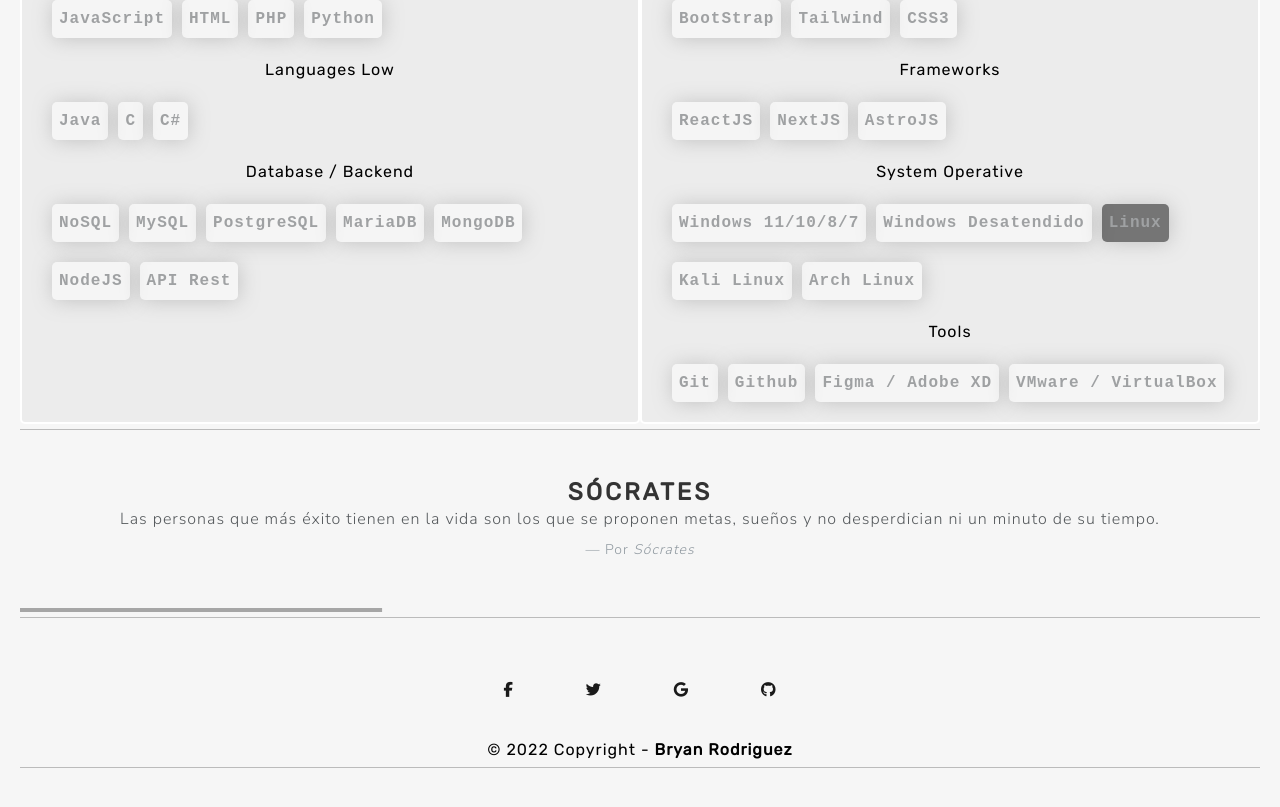
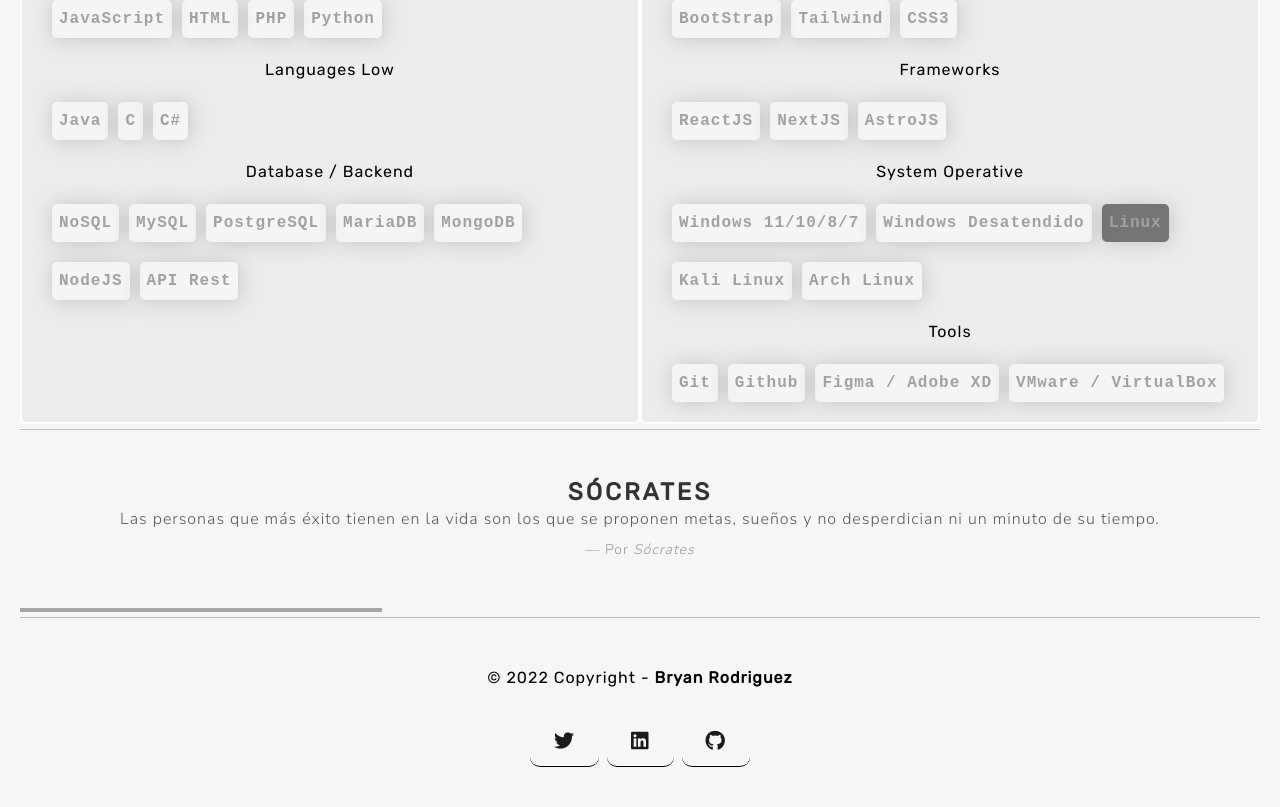
Before and after one commit to Serphp/portf-serph, a React (Vite) app: page / in a window 1280 px wide. Shown: the part 1195-2002 px from the top of the page. Built offline with nearby package versions, Linux system fonts and the light colour scheme.

Commit message:
[++] Improve Proyect Pages, Fixes Footer flex and new style + functionality.

```diff
--- a/components/Main/Footer.jsx
+++ b/components/Main/Footer.jsx
@@ -2,28 +2,28 @@
     return (
         <>
 <footer>
-    <div className="text-center">
-      <a className="btn btn-link btn-floating btn-lg m-1" href="#!">
-      <i className="fab fa-facebook-f"></i></a>
 
-      <a className="btn btn-link btn-floating btn-lg m-1" href="#!">
-      <i className="fab fa-twitter"></i></a>
+<div className="text-center p-4">
+    <div style={{ textAlign: "center", color: "black", fontFamily: "rubik" }}>
+    © 2022 Copyright - <b>Bryan Rodriguez</b>
 
-      <a
-        className="btn btn-link btn-floating btn-lg m-1" href="#!">
-        <i className="fab fa-google"></i></a>
-
-      <a className="btn btn-link btn-floating btn-lg m-1" href="#!">
-      <i className="fab fa-github"></i></a>
+    </div>
     </div>
 
     <div className="text-center">
-    <div style={{ textAlign: "center", color: "black", fontFamily: "rubik" }}>
-    © 2022 Copyright - <b>Bryan Rodriguez</b>
-    <hr/>
+
+      <a className="btn btn-link btn-floating m-1" target="_blank" href="https://twitter.com/Serphp">
+      <i className="fab fa-twitter"></i></a>
+
+
+      <a className="btn btn-link btn-floating m-1" target="_blank" href="https://www.linkedin.com/in/bryaninit/">
+      <i class="fab fa-linkedin"></i></a>
+
+      <a className="btn btn-link btn-floating m-1" target="_blank" href="https://github.com/Serphp">
+      <i className="fab fa-github"></i></a>
 
     </div>
-    </div>
+    <div className="p-5"></div>
     </footer>
     </>
     );
--- a/components/Proyects.jsx
+++ b/components/Proyects.jsx
@@ -16,7 +16,7 @@
                 </div>
                 <div className="text-container">
                 <h2>{name}</h2>
-                <h5> {description}</h5>
+                <p style={{ 'fontSize': '16px'}}> {description}</p>
                 <div className="lang">{lang}</div>
                 <div className="containerx">
                 <a href={url} target="_blank" className="button">Github</a>
--- a/pages/NoPage.jsx
+++ /dev/null
@@ -1,5 +0,0 @@
-const NoPage = () => {
-    return <h1>404</h1>;
-  };
-
-  export default NoPage;
--- a/pages/NotFound.jsx
+++ b/pages/NotFound.jsx
@@ -7,6 +7,7 @@
                         <h1>404</h1>
                         <h2>Page not found</h2>
                         <p>Sorry, the page you are looking for does not exist.</p>
+                        <a href="/"> Back to home </a>
                     </div>
                 </div>
             </div>
--- a/serph/NProyects.js
+++ b/serph/NProyects.js
@@ -2,7 +2,7 @@
     {
         id: 1,
         name: 'TODO',
-        description: 'Administrador de tareas',
+        description: 'Administrador de tareas, donde puedes crear, editar, eliminar y marcar como completada las tareas.',
         lang: 'HTML5, CSS3, REACTJS + VITE, TAILWIND',
         image: 'https://raw.githubusercontent.com/Serphp/portf-serph/master/src/media/todo.gif',
         url: 'https://github.com/Serphp/react-todo',
@@ -11,8 +11,8 @@
     {
         id: 2,
         name: 'Laravel Notes',
-        description: 'UN COMPARTIDO DE NOTAS.',
-        lang: 'Laravel | PHP | BOOTSTRAP | HTML5 | JS | SASS',
+        description: 'Un administrador de notas entre usuarios, donde pueden ver, editar, eliminar, crear notas y compartir notas entre usuarios registrados..',
+        lang: 'Laravel | PHP | BOOTSTRAP | HTML5 | JS | SASS | MariaDB',
         image: 'https://raw.githubusercontent.com/Serphp/portf-serph/master/src/media/laravel.png',
         url: 'https://github.com/Serphp/Laravel-Notes',
         url2: 'https://imgur.com/a/mCovB2R'
@@ -20,7 +20,7 @@
     {
         id: 3,
         name: 'QR Generate',
-        description: 'Generador de Codigos QR, textos y urls.',
+        description: 'Generador de códigos QR, con la posibilidad de descargar el código en formato PNG.',
         lang: 'html + css + js + npm',
         image: 'https://raw.githubusercontent.com/Serphp/portf-serph/master/src/media/qr.png',
         url: 'https://github.com/Serphp/QR-Generator',
@@ -29,7 +29,7 @@
     {
         id: 4,
         name: 'Login and SignUP',
-        description: '',
+        description: 'Pagina de Login y Registro de usuarios con Firebase y Vite',
         lang: 'React, ReactRouter, Vite, Context, Pico CSS, Firebase, Axios',
         image: 'https://raw.githubusercontent.com/Serphp/Serph-BaseAuth/master/src/assets/img/browser_QrlTSvhemR.png',
         url: 'https://github.com/Serphp/Serph-BaseAuth',
--- a/src/styles/Global.scss
+++ b/src/styles/Global.scss
@@ -471,9 +471,11 @@
 }
 
 .btn {
-  font-size: 15px;
+  font-size: 20px;
+  border-bottom: #000 solid 1px;
+  border-radius: 10px;
   &:hover {
-    font-size: 25px;
+    color: #ff8c00;
   }
 }
 
--- a/src/styles/Proyect.scss
+++ b/src/styles/Proyect.scss
@@ -23,7 +23,7 @@
         flex-direction: column;
     }
     .section {
-        width: 50%;
+        width: 100%;
         display: flex;
         flex-flow: wrap;
         flex-grow: 2;
@@ -40,10 +40,11 @@
     .image-container {
     display: flex;
     justify-content: center;
-    width: 50%;
+    width: 40%;
     height: 100%;
     .img2{
-        width: 50%;
+        width: 100%;
+
     }
 }
 
```
Also changed, not shown: src/styles/Footer.css (deleted, +0 -21 lines).
